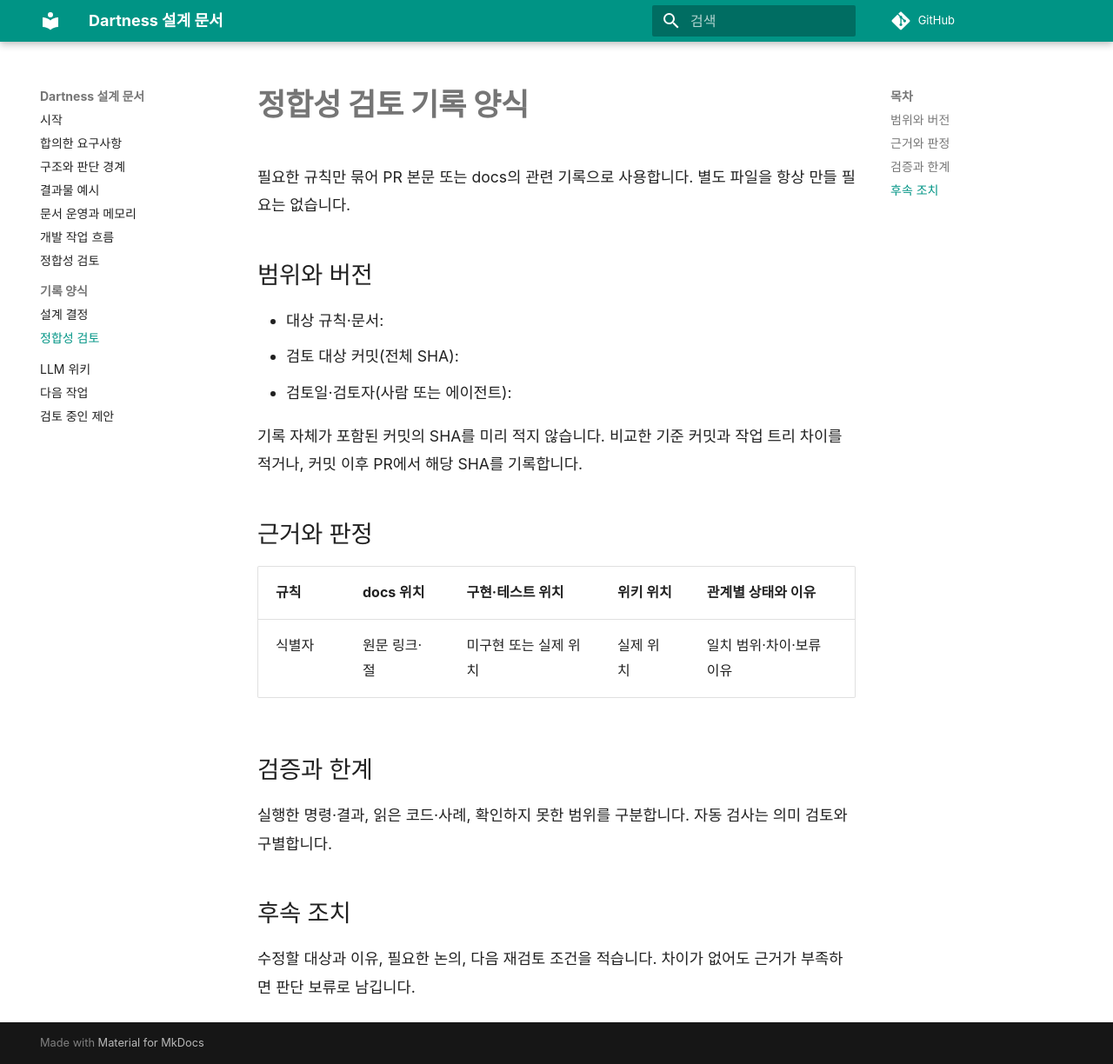
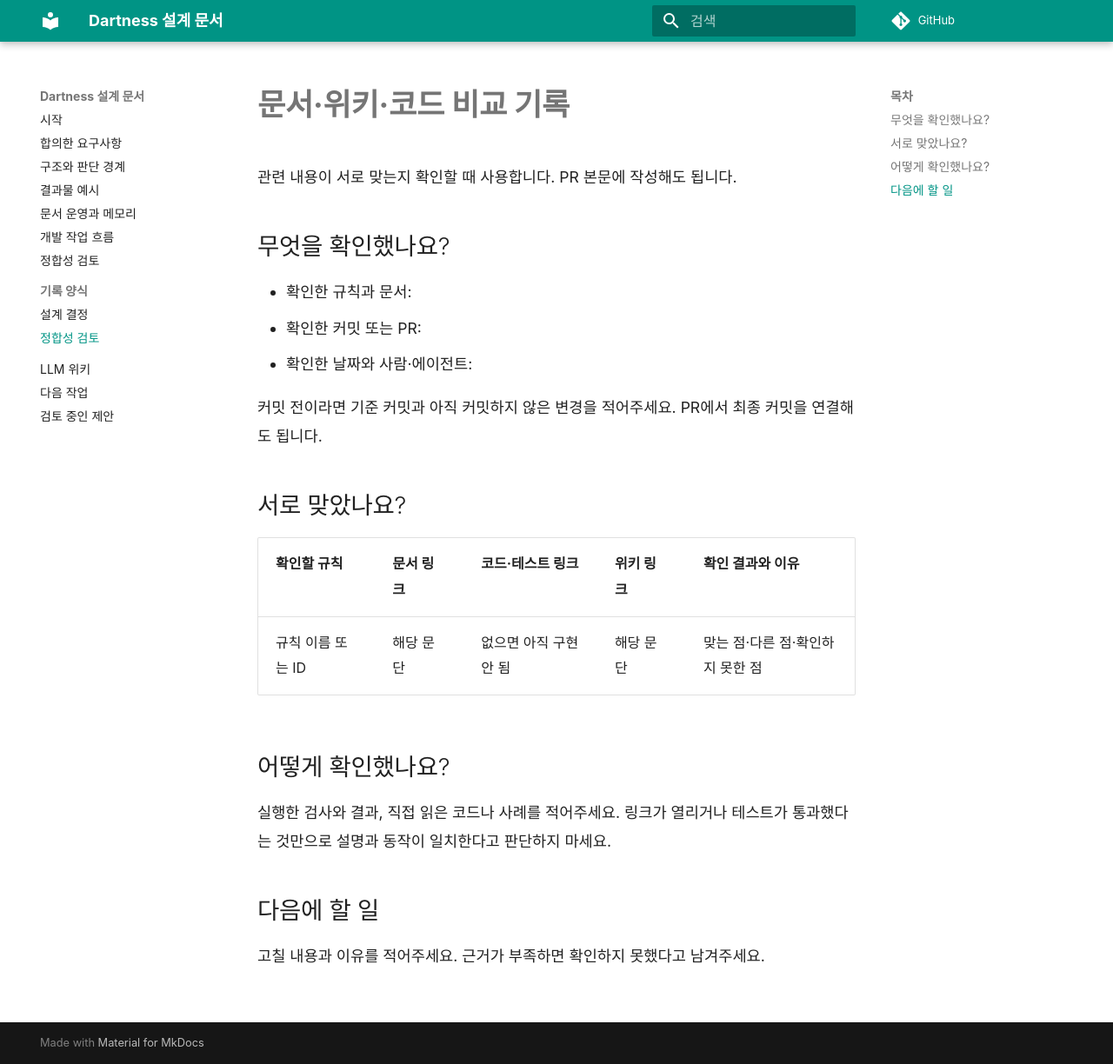
Before and after one commit to YUJAEYUN/Dartness, an MkDocs documentation site: the page built from docs/record-forms/consistency-review.md, in a window 1280 px wide and 1224 px high. Shown: the whole window at 87% size. Built offline with MkDocs 1.6.1 and Material for MkDocs 9.7.7, drawn with Linux system fonts in a browser that asks for light colours; comment, search, counter and statistics services are not loaded.

Commit message:
템플릿 안내를 자연스러운 한국어로 수정

```diff
--- a/docs/development-workflow.md
+++ b/docs/development-workflow.md
@@ -23,7 +23,7 @@ flowchart TD
 3. **확인 사례:** 위험과 불확실성에 맞는 사례를 정합니다. 실제 공시의 정답은 원문으로 확인하고 코드 출력으로 만들어내지 않습니다.
 4. **구현:** 브랜치에서 하나의 목적을 구현합니다. 현재 필요한 책임부터 나누고 예상만으로 범용 구조를 만들지 않습니다.
 5. **검증:** 가능한 자동 검사를 실행하고, [정합성 검토](consistency.md)로 설명과 동작을 대조합니다.
-6. **인계:** PR에 실제 검증 결과·미확인 범위를 남깁니다. 작업 상태에는 다음 행동을, 위키에는 달라진 참조만 갱신합니다.
+6. **작업 마무리:** PR에 실제 검사 결과와 확인하지 못한 내용을 남깁니다. 작업 상태에는 다음 행동을, 위키에는 달라진 참조만 갱신합니다.
 
 ## 브랜치와 변경 기록
 
@@ -66,7 +66,7 @@ Git 차이·커밋·PR·CI 결과와 작업 상태를 우선 활용합니다.
 
 [dev-notes](https://github.com/YUJAEYUN/dev-notes)의 요구사항 중심·근거 있는 선택·영향에 맞춘 검증 원칙을 이 프로젝트에 필요한 범위에서 적용합니다. 에이전트가 필요한 정보를 찾고 결과를 검증·복구하게 한다는 논의 내용을 운영 흐름으로 구체화했습니다. 논의에서 인용된 출처 불명의 연구 주장은 채택하지 않았습니다.
 
-## 여러 에이전트의 공동 작업 — 검토할 제안
+## 여러 에이전트의 공동 작업 — 아직 정하지 않은 내용
 
 실제 다중 에이전트 실행은 아직 설정하지 않았습니다. 공동 작업이 필요할 때 적용할 아래 방식은 사용자와 논의할 제안입니다.
 
--- a/docs/documentation.md
+++ b/docs/documentation.md
@@ -59,3 +59,11 @@ GitHub Pages 게시 워크플로는 수동 실행입니다. 저장소 Settings
 ## 개발 흐름과 정합성 기록
 
 [작업 흐름](development-workflow.md)과 [정합성 검토](consistency.md)를 따릅니다. 규칙 식별자는 중요한 항목에만 붙이고, 구현되지 않은 것은 미구현으로 남깁니다. 주간 빌드는 의미 정합성 검토를 대신하지 않습니다.
+
+## 읽기 쉬운 문장
+
+사람이 읽는 문서와 템플릿은 개발 현장에서 익숙한 용어와 자연스러운 한국어로 씁니다. 질문은 “무엇을 바꿨나요?”처럼 직접 쓰고, 단어만 나열하지 않습니다. 정확한 기술 용어는 유지하되 필요한 설명을 붙입니다.
+
+예를 들어 “검토할 제안”은 “아직 정하지 않은 내용”, “미확인 범위”는 “확인하지 못한 내용”으로 표현할 수 있습니다. 문맥에 따라 더 자연스러운 표현을 선택합니다.
+
+자동 검사는 깨진 링크나 이미 확인한 어색한 표현을 찾는 데 사용할 수 있지만, 문장이 자연스럽고 이해하기 쉬운지는 보장하지 못합니다. 실제 독자의 피드백과 예시를 함께 검토합니다. 한국어 문장 길이·명사 수·LLM 점수만으로 CI를 차단하지 않습니다. 언어 검사 도구는 아직 추가하지 않았습니다.
--- a/docs/record-forms/consistency-review.md
+++ b/docs/record-forms/consistency-review.md
@@ -1,25 +1,26 @@
-# 정합성 검토 기록 양식
+# 문서·위키·코드 비교 기록
 
-필요한 규칙만 묶어 PR 본문 또는 docs의 관련 기록으로 사용합니다. 별도 파일을 항상 만들 필요는 없습니다.
+관련 내용이 서로 맞는지 확인할 때 사용합니다. PR 본문에 작성해도 됩니다.
 
-## 범위와 버전
+## 무엇을 확인했나요?
 
-- 대상 규칙·문서:
-- 검토 대상 커밋(전체 SHA):
-- 검토일·검토자(사람 또는 에이전트):
+- 확인한 규칙과 문서:
+- 확인한 커밋 또는 PR:
+- 확인한 날짜와 사람·에이전트:
 
-기록 자체가 포함된 커밋의 SHA를 미리 적지 않습니다. 비교한 기준 커밋과 작업 트리 차이를 적거나, 커밋 이후 PR에서 해당 SHA를 기록합니다.
+커밋 전이라면 기준 커밋과 아직 커밋하지 않은 변경을 적어주세요. PR에서 최종 커밋을 연결해도 됩니다.
 
-## 근거와 판정
+## 서로 맞았나요?
 
-| 규칙 | docs 위치 | 구현·테스트 위치 | 위키 위치 | 관계별 상태와 이유 |
+| 확인할 규칙 | 문서 링크 | 코드·테스트 링크 | 위키 링크 | 확인 결과와 이유 |
 |---|---|---|---|---|
-| 식별자 | 원문 링크·절 | 미구현 또는 실제 위치 | 실제 위치 | 일치 범위·차이·보류 이유 |
+| 규칙 이름 또는 ID | 해당 문단 | 없으면 아직 구현 안 됨 | 해당 문단 | 맞는 점·다른 점·확인하지 못한 점 |
 
-## 검증과 한계
+## 어떻게 확인했나요?
 
-실행한 명령·결과, 읽은 코드·사례, 확인하지 못한 범위를 구분합니다. 자동 검사는 의미 검토와 구별합니다.
+실행한 검사와 결과, 직접 읽은 코드나 사례를 적어주세요.
+링크가 열리거나 테스트가 통과했다는 것만으로 설명과 동작이 일치한다고 판단하지 마세요.
 
-## 후속 조치
+## 다음에 할 일
 
-수정할 대상과 이유, 필요한 논의, 다음 재검토 조건을 적습니다. 차이가 없어도 근거가 부족하면 판단 보류로 남깁니다.
+고칠 내용과 이유를 적어주세요. 근거가 부족하면 확인하지 못했다고 남겨주세요.
```
Also changed, not shown: AGENTS.md (+3 -0 lines), docs/record-forms/decision.md (+14 -12 lines), .github/ISSUE_TEMPLATE/work.md, .github/pull_request_template.md.
